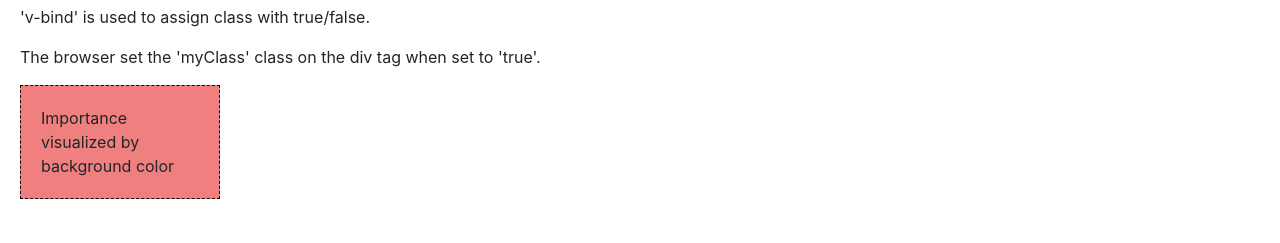
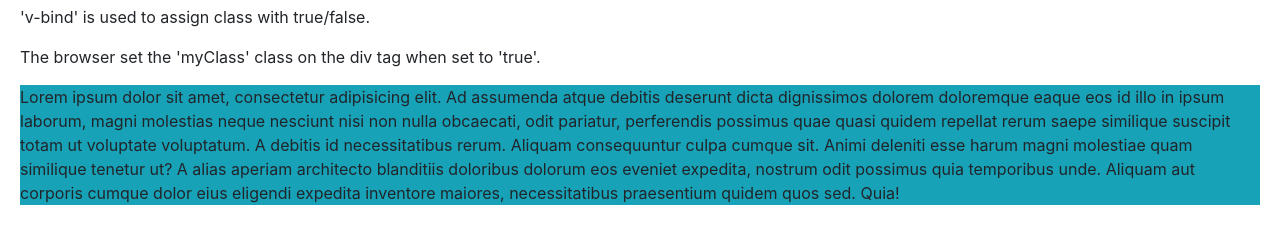
Before and after one commit to danish981/w3schools-vue3, a plain HTML site: page index.html in a window 1280 px wide. Shown: the part 71-314 px from the top of the page. Drawn offline with nearby package versions, Linux system fonts and the light colour scheme.

Commit message:
learnt vbind'

```diff
--- a/index.html
+++ b/index.html
@@ -5,17 +5,6 @@
 
     <link rel="stylesheet" href="https://cdn.jsdelivr.net/npm/bootstrap@4.0.0/dist/css/bootstrap.min.css">
 
-    <style>
-        #app > div {
-            width: 200px;
-            padding: 20px;
-            border: dashed black 1px;
-        }
-
-        .myClass {
-            background-color: lightcoral;
-        }
-    </style>
 </head>
 <body class="card-body">
 
@@ -24,19 +13,30 @@
 <p>The browser set the 'myClass' class on the div tag when set to 'true'.</p>
 
 <div id="app">
-    <div v-bind:class="{ myClass: true }">
-        Importance visualized by background color
+    <div :class="isImportant ? bgPrimary : bgInfo">
+        Lorem ipsum dolor sit amet, consectetur adipisicing elit. Ad assumenda atque debitis deserunt dicta dignissimos
+        dolorem doloremque eaque eos id illo in ipsum laborum, magni molestias neque nesciunt nisi non nulla obcaecati,
+        odit pariatur, perferendis possimus quae quasi quidem repellat rerum saepe similique suscipit totam ut voluptate
+        voluptatum. A debitis id necessitatibus rerum. Aliquam consequuntur culpa cumque sit. Animi deleniti esse harum
+        magni molestiae quam similique tenetur ut? A alias aperiam architecto blanditiis doloribus dolorum eos eveniet
+        expedita, nostrum odit possimus quia temporibus unde. Aliquam aut corporis cumque dolor eius eligendi expedita
+        inventore maiores, necessitatibus praesentium quidem quos sed. Quia!
     </div>
 </div>
 
 <script src="https://unpkg.com/vue@3/dist/vue.global.js"></script>
 <script>
     const app = Vue.createApp({
-
+        data() {
+            return {
+                isImportant: false,
+                bgPrimary: 'bg-primary',
+                bgInfo: 'bg-info'
+            }
+        }
     })
     app.mount('#app')
 </script>
-
 
 <script src="https://code.jquery.com/jquery-3.2.1.slim.min.js"></script>
 <script src="https://cdn.jsdelivr.net/npm/popper.js@1.12.9/dist/umd/popper.min.js"></script>
```
